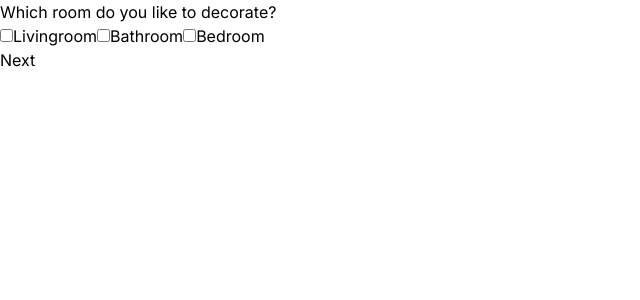
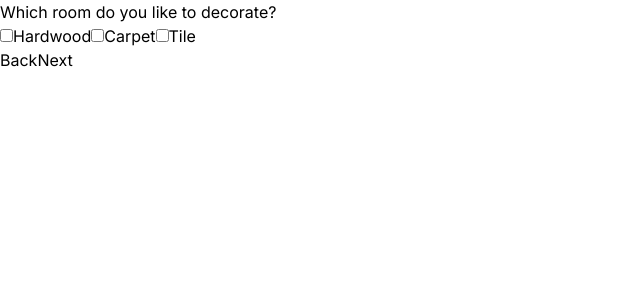
Before and after one commit to GJRKZB/watkostmijninterieur, a Next.js app: page / in a window 1280 px wide. Shown: the top 300 px of the page, without its empty margins (0-640 px from the left). Built offline with nearby package versions, Linux system fonts and the light colour scheme.

Commit message:
add useContext and optimize rooms logic

```diff
--- /dev/null
+++ b/src/app/components/FormSteps/Rooms/Rooms.tsx
@@ -0,0 +1,54 @@
+import { useFormContext } from "@/app/context/FormContext";
+
+export const Rooms: React.FC = () => {
+  const { formData, updateFormData } = useFormContext();
+
+  const handleChange = (e: React.ChangeEvent<HTMLInputElement>) => {
+    const { value, checked } = e.target;
+    const currentFloors = formData.rooms || [];
+
+    if (checked) {
+      updateFormData({ rooms: [...currentFloors, value] });
+    } else {
+      updateFormData({ rooms: currentFloors.filter((room) => room !== value) });
+    }
+  };
+
+  console.log(formData);
+
+  return (
+    <div>
+      <h1>Which room do you like to decorate?</h1>
+      <label>
+        <input
+          type="checkbox"
+          name="room"
+          value="Livingroom"
+          checked={formData.rooms?.includes("Livingroom") || false}
+          onChange={handleChange}
+        />
+        Hardwood
+      </label>
+      <label>
+        <input
+          type="checkbox"
+          name="room"
+          value="Bathroom"
+          checked={formData.rooms?.includes("Bathroom") || false}
+          onChange={handleChange}
+        />
+        Carpet
+      </label>
+      <label>
+        <input
+          type="checkbox"
+          name="room"
+          value="Bedroom"
+          checked={formData.rooms?.includes("Bedroom") || false}
+          onChange={handleChange}
+        />
+        Tile
+      </label>
+    </div>
+  );
+};
--- /dev/null
+++ b/src/app/components/MultiStepForm/MultiStepForm.tsx
@@ -0,0 +1,25 @@
+"use client";
+
+import { useFormContext } from "@/app/context/FormContext";
+import { Rooms } from "../FormSteps/Rooms/Rooms";
+
+export const MultiStepForm: React.FC = () => {
+  const { currentStep, nextStep, backStep } = useFormContext();
+
+  const renderStep = () => {
+    switch (currentStep) {
+      case 1:
+        return <Rooms />;
+      default:
+        return <div>Thank you for submitting the form!</div>;
+    }
+  };
+
+  return (
+    <div>
+      {renderStep()}
+      <button onClick={backStep}>Back</button>
+      <button onClick={nextStep}>Next</button>
+    </div>
+  );
+};
--- /dev/null
+++ b/src/app/context/FormContext.tsx
@@ -0,0 +1,54 @@
+"use client";
+
+import { createContext, useContext, useState } from "react";
+
+interface IFormData {
+  rooms?: string[];
+}
+
+interface IFormContext {
+  formData: IFormData;
+  updateFormData: (data: Partial<IFormData>) => void;
+  currentStep: number;
+  nextStep: () => void;
+  backStep: () => void;
+}
+
+const FormContext = createContext<IFormContext | undefined>(undefined);
+
+export const FormProvider: React.FC<{ children: React.ReactNode }> = ({
+  children,
+}) => {
+  const [formData, setFormData] = useState<IFormData>({});
+  const [currentStep, setCurrentStep] = useState(1);
+
+  const updateFormData = (newData: Partial<IFormData>) => {
+    setFormData((prevData) => ({ ...prevData, ...newData }));
+  };
+
+  const nextStep = () => {
+    setCurrentStep(currentStep + 1);
+  };
+
+  const backStep = () => {
+    setCurrentStep(currentStep - 1);
+  };
+
+  return (
+    <FormContext.Provider
+      value={{ formData, updateFormData, currentStep, nextStep, backStep }}
+    >
+      {children}
+    </FormContext.Provider>
+  );
+};
+
+export const useFormContext = () => {
+  const context = useContext(FormContext);
+  if (!context) {
+    throw new Error("useFormContext must be used within a FormProvider");
+  }
+  return context;
+};
+
+export default FormContext;
--- a/src/app/page.tsx
+++ b/src/app/page.tsx
@@ -1,9 +1,10 @@
-import Form from "./components/form/Form";
+import { MultiStepForm } from "./components/MultiStepForm/MultiStepForm";
+import { FormProvider } from "./context/FormContext";
 
 export default function Home() {
   return (
-    <main>
-      <Form />
-    </main>
+    <FormProvider>
+      <MultiStepForm />
+    </FormProvider>
   );
 }
```
